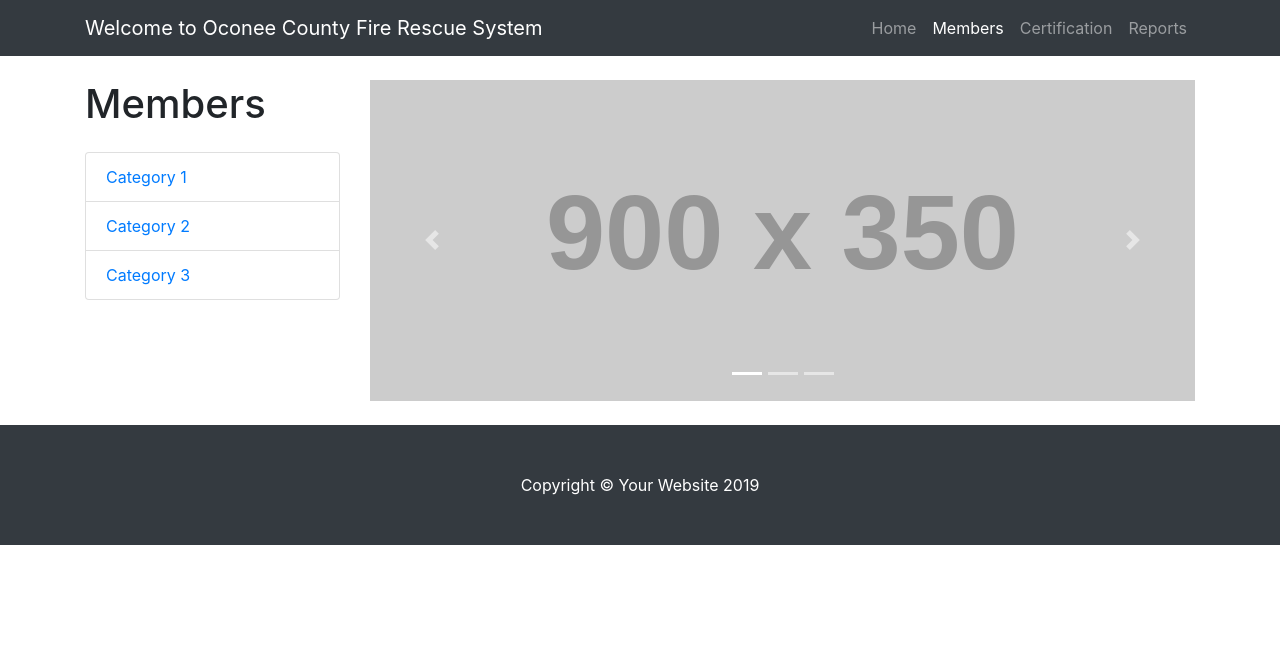
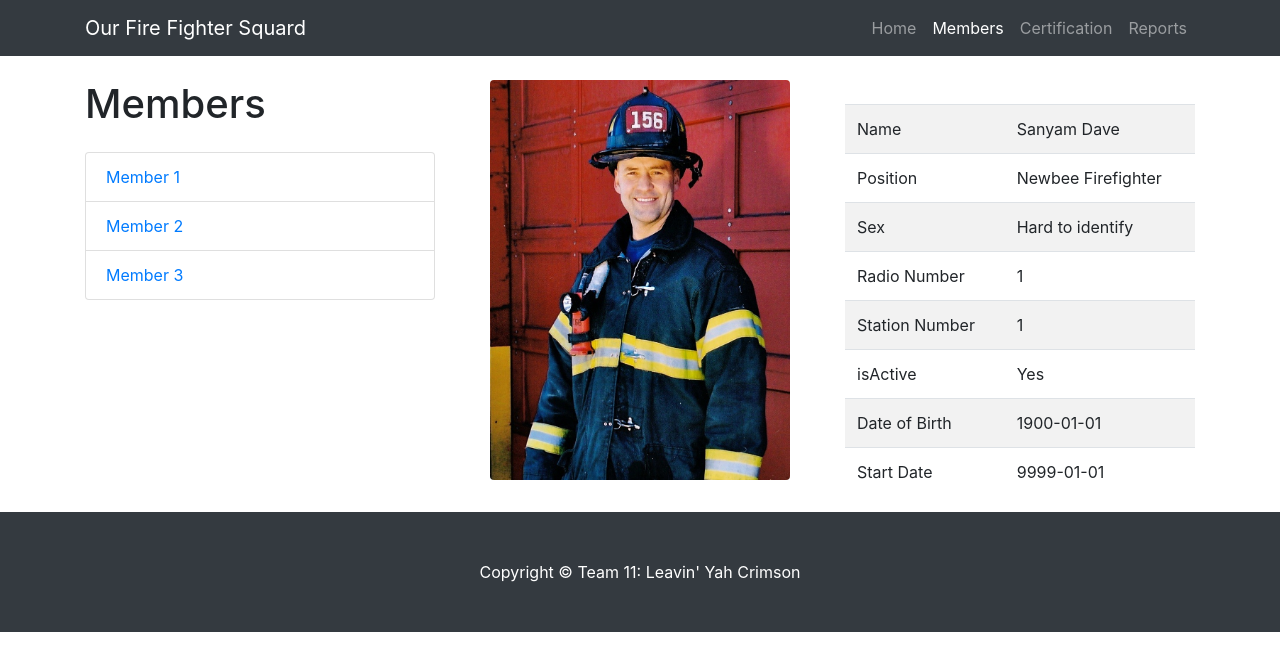
Before and after one commit to nathankong97/ds-final-project, a PHP site: page /public/members.html in a window 1280 px wide. Shown: the top 671 px of the page. Run offline with PHP 8.4, Linux system fonts and the light colour scheme; grey boxes labelled with a size stand in for pictures from a placeholder-image service; some libraries are stand-ins or nearby versions.

Commit message:
edit index and members page and css

```diff
--- a/app/public/css/site.css
+++ b/app/public/css/site.css
@@ -1,8 +1,3 @@
-/*!
- * Start Bootstrap - Shop Homepage (https://startbootstrap.com/template-overviews/shop-homepage)
- * Copyright 2013-2019 Start Bootstrap
- * Licensed under MIT (https://github.com/BlackrockDigital/startbootstrap-shop-homepage/blob/master/LICENSE)
- */
 body {
   padding-top: 56px;
 }
@@ -18,3 +13,17 @@ body {
   padding: 6px;
   border: 2px solid rgb(200,200,200);
 }
+
+.member-photo {
+  width: 300px;
+  height: 400px;
+}
+
+.nav-color {
+  background-color: #CE2029;
+  border-style: solid;
+}
+
+.main-link {
+  color:white;
+}
--- a/app/public/members.html
+++ b/app/public/members.html
@@ -5,7 +5,7 @@
   <meta charset="utf-8">
   <link rel="stylesheet" href="https://stackpath.bootstrapcdn.com/bootstrap/4.3.1/css/bootstrap.min.css" integrity="sha384-ggOyR0iXCbMQv3Xipma34MD+dH/1fQ784/j6cY/iJTQUOhcWr7x9JvoRxT2MZw1T" crossorigin="anonymous">
   <link rel="stylesheet" href="css/site.css">
-  <title>Shop Homepage - Start Bootstrap Template</title>
+  <title>Our Fighters</title>
 
 </head>
 
@@ -14,7 +14,7 @@
   <!-- Navigation -->
   <nav class="navbar navbar-expand-lg navbar-dark bg-dark fixed-top">
     <div class="container">
-      <a class="navbar-brand" href="#">Welcome to Oconee County Fire Rescue System</a>
+      <a class="navbar-brand" href="#">Our Fire Fighter Squard</a>
       <button class="navbar-toggler" type="button" data-toggle="collapse" data-target="#navbarResponsive" aria-controls="navbarResponsive" aria-expanded="false" aria-label="Toggle navigation">
         <span class="navbar-toggler-icon"></span>
       </button>
@@ -45,49 +45,41 @@
 
     <div class="row">
 
-      <div class="col-lg-3">
+      <div class="col-lg-4">
 
         <h1 class="my-4">Members</h1>
         <div class="list-group">
-          <a href="#" class="list-group-item">Category 1</a>
-          <a href="#" class="list-group-item">Category 2</a>
-          <a href="#" class="list-group-item">Category 3</a>
+          <a href="#" class="list-group-item">Member 1</a>
+          <a href="#" class="list-group-item">Member 2</a>
+          <a href="#" class="list-group-item">Member 3</a>
         </div>
 
       </div>
       <!-- /.col-lg-3 -->
 
-      <div class="col-lg-9">
-
-        <div id="carouselExampleIndicators" class="carousel slide my-4" data-ride="carousel">
-          <ol class="carousel-indicators">
-            <li data-target="#carouselExampleIndicators" data-slide-to="0" class="active"></li>
-            <li data-target="#carouselExampleIndicators" data-slide-to="1"></li>
-            <li data-target="#carouselExampleIndicators" data-slide-to="2"></li>
-          </ol>
+      <div class="col-lg-4">
+        <div id="carouselExampleIndicators" class="my-4" data-ride="carousel">
           <div class="carousel-inner" role="listbox">
             <div class="carousel-item active">
-              <img class="d-block img-fluid" src="http://placehold.it/900x350" alt="First slide">
-            </div>
-            <div class="carousel-item">
-              <img class="d-block img-fluid" src="http://placehold.it/900x350" alt="Second slide">
-            </div>
-            <div class="carousel-item">
-              <img class="d-block img-fluid" src="http://placehold.it/900x350" alt="Third slide">
+              <img class="d-block img-fluid member-photo rounded mx-auto d-block" src="img/firefighter1.jpeg" alt="">
             </div>
           </div>
-          <a class="carousel-control-prev" href="#carouselExampleIndicators" role="button" data-slide="prev">
-            <span class="carousel-control-prev-icon" aria-hidden="true"></span>
-            <span class="sr-only">Previous</span>
-          </a>
-          <a class="carousel-control-next" href="#carouselExampleIndicators" role="button" data-slide="next">
-            <span class="carousel-control-next-icon" aria-hidden="true"></span>
-            <span class="sr-only">Next</span>
-          </a>
         </div>
 
       </div>
-      <!-- /.col-lg-9 -->
+      <div class="col-lg-4">
+        <br><br>
+        <table align="center" class="table table-striped">
+          <tr><td>Name</td><td>Sanyam Dave</td></tr>
+          <tr><td>Position</td><td>Newbee Firefighter</td></tr>
+          <tr><td>Sex</td><td>Hard to identify</td></tr>
+          <tr><td>Radio Number</td><td>1</td></tr>
+          <tr><td>Station Number</td><td>1</td></tr>
+          <tr><td>isActive</td><td>Yes</td></tr>
+          <tr><td>Date of Birth</td><td>1900-01-01</td></tr>
+          <tr><td>Start Date</td><td>9999-01-01</td></tr>
+        </table>
+      </div>
 
     </div>
     <!-- /.row -->
@@ -98,7 +90,7 @@
   <!-- Footer -->
   <footer class="py-5 bg-dark">
     <div class="container">
-      <p class="m-0 text-center text-white">Copyright &copy; Your Website 2019</p>
+      <p class="m-0 text-center text-white">Copyright &copy; Team 11: Leavin' Yah Crimson</p>
     </div>
     <!-- /.container -->
   </footer>
```
Also changed, not shown: app/public/index.html (+8 -13 lines), app/public/img/firefighter1.jpeg (added).
